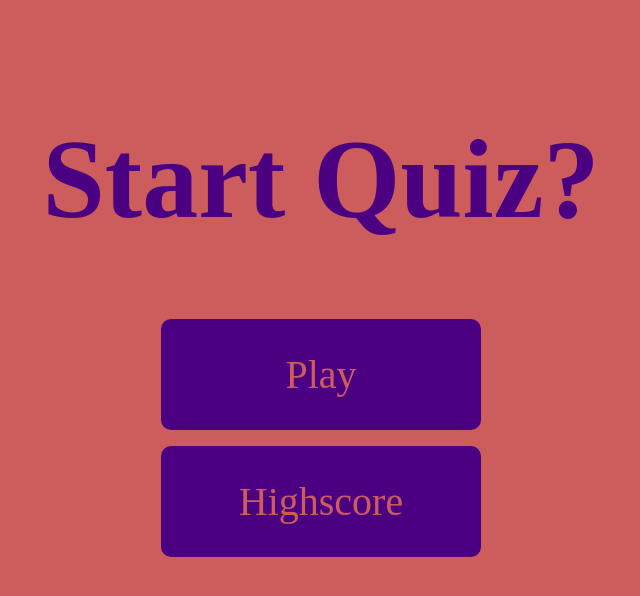
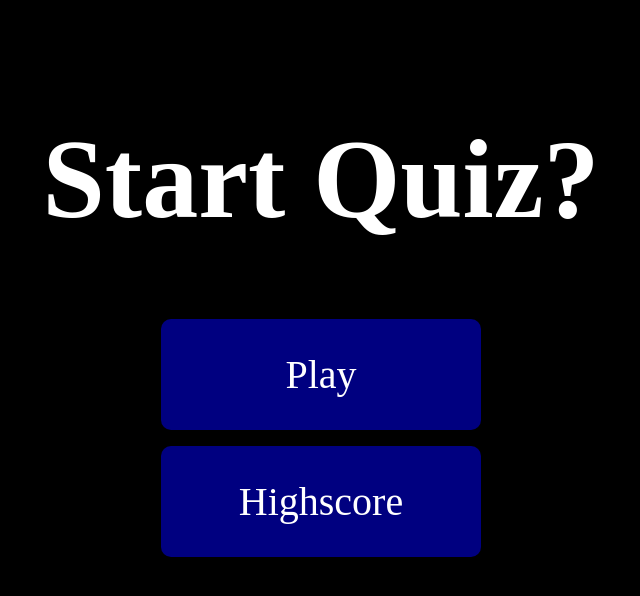
Before and after one commit to RichoHa/ducHaQuiz, a plain HTML site: page index.html in a window 1280 px wide. Shown: the whole page, without its empty margins (319-959 px from the left). Drawn offline with Linux system fonts and the light colour scheme.

Commit message:
added game files

```diff
--- a/index.html
+++ b/index.html
@@ -5,7 +5,7 @@
     <meta http-equiv="X-UA-Compatible" content="IE=edge">
     <meta name="viewport" content="width=device-width, initial-scale=1.0">
     <title>Duc Ha Quiz</title>
-    <link rel="stylesheet" href="../ducHaQuiz/assets/css/style.css">
+    <link rel="stylesheet" href="../ducHaQuiz/style.css">
 </head>
 <body>
     <div class="container">
--- a/assets/css/style.css
+++ b/style.css
@@ -1,5 +1,5 @@
 :root{
-    background-color: indianred;
+    background-color: black;
 }
 
 .container {
@@ -22,7 +22,7 @@
 
 h1{
     font-size: 7rem;
-    color: indigo;
+    color: White;
 }
 
 .btn{
@@ -31,8 +31,8 @@ h1{
     width: 20rem;
     max-width: 20rem;
     text-align:center;
-    background-color: indigo;
-    color: indianred;
+    background-color: navy;
+    color: white;
     margin-bottom: 1rem;
     text-decoration: none;
     border-radius: 10px;
```
Also changed, not shown: assets/script.js (deleted), quiz.css (added), quiz.html (added), quiz.js (added).
